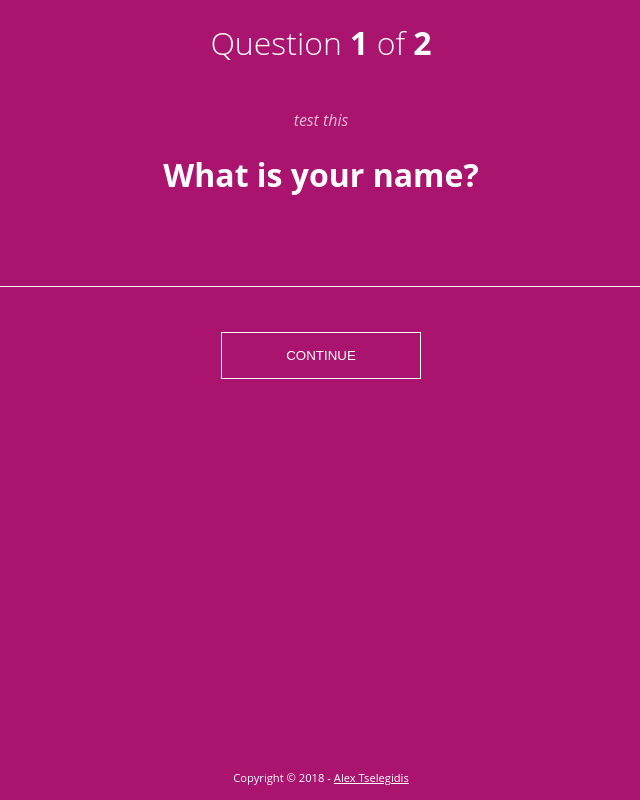
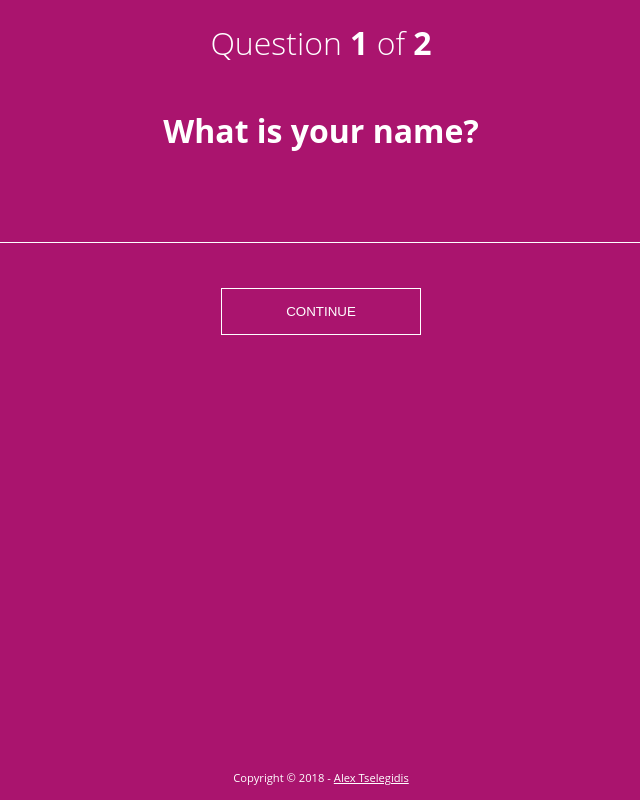
Before and after one commit to alextselegidis/questionful, a React (Create React App) app: page / in a window 1280 px wide. Shown: the whole page, without its empty margins (319-959 px from the left). Built offline with nearby package versions, Linux system fonts and the light colour scheme.

Commit message:
Removed test message

```diff
--- a/src/App.js
+++ b/src/App.js
@@ -10,7 +10,7 @@ class App extends Component {
         config: config,
         question: null,
         answers: [],
-        message: 'test this',
+        message: '',
         isLastQuestion: false,
         currentQuestionIndex: 0,
     };
```
